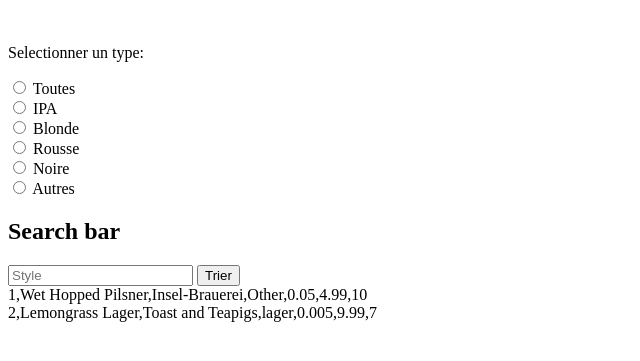
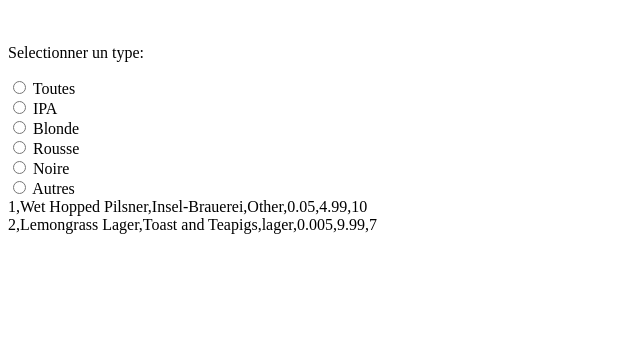
Before and after one commit to kouklebo/code, a Flask app: page /magasin/ in a window 1280 px wide. Shown: the part 144-505 px from the top of the page, without its empty margins (0-640 px from the left). Run offline with Flask 2, Linux system fonts and the light colour scheme; data comes from the database, SQL or seed files in the repository.

Commit message:
retrait search bar

```diff
--- a/templates/Magasin.html
+++ b/templates/Magasin.html
@@ -33,13 +33,6 @@
  <label for="html">Autres</label><br>
 
 
- <h2>Search bar</h2>
-    <input id="tri" type="text" placeholder="Style" />
-    <button type="button" onclick="onSearchClick()">Trier</button>
-    <div id="tri-container">
-
-    </div>
-
     <div id="table-container" onclick="location.href='/Achat/';">
 
     </div>
```
